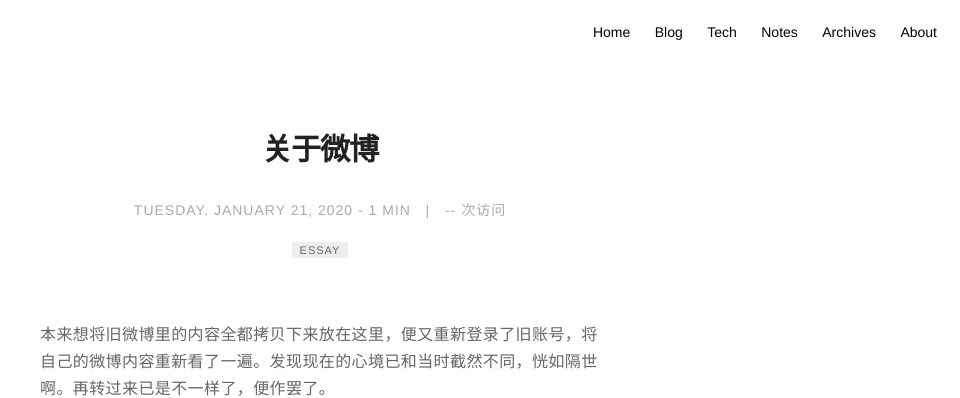
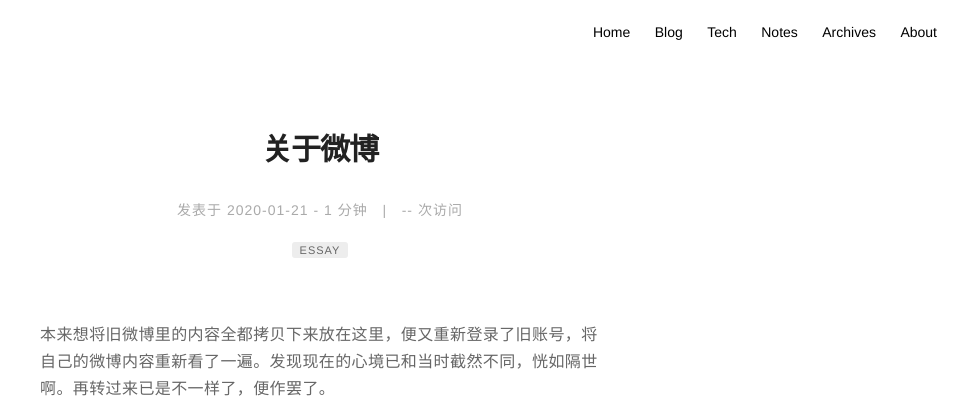
Before and after one commit to binhaozeng/binhaozeng.github.io, a Jekyll site: the page built from _posts/notes/2020-01-21-about-microblog.md, in a window 1280 px wide. Shown: the top 398 px of the page, without its empty margins (320-1280 px from the left). Built offline with Jekyll 4.4.1, drawn with Linux system fonts in a browser that asks for light colours; comment, search, counter and statistics services are not loaded.

Commit message:
update readtime, post time style and about

```diff
--- a/_includes/read-time.html
+++ b/_includes/read-time.html
@@ -2,8 +2,8 @@
     {% assign words = content | number_of_words %}
 
     {% if words < 360 %}
-        1 min
+        1 分钟
     {% else %}
-        {{ words | divided_by:180 }} mins
+        {{ words | divided_by:180 }} 分钟
     {% endif %}
 </span>
--- a/_layouts/post.html
+++ b/_layouts/post.html
@@ -9,7 +9,8 @@
 <h1 class="title">{{ page.title }}</h1>
 
 <span class="date">
-    <time datetime="{{ page.date | date:"%d-%m-%Y" }}">{{ page.date | date: "%A. %B %d, %Y" }}</time>
+    发表于
+    <time datetime="{{ page.date | date:"%d-%m-%Y" }}">{{ page.date | date: "%Y-%m-%d" }}</time>
     {% if site.read-time %} - {% include read-time.html %}{% endif %}
 
     {% if site.valine.visitors %}
```
Also changed, not shown: about.md (+4 -0 lines).
